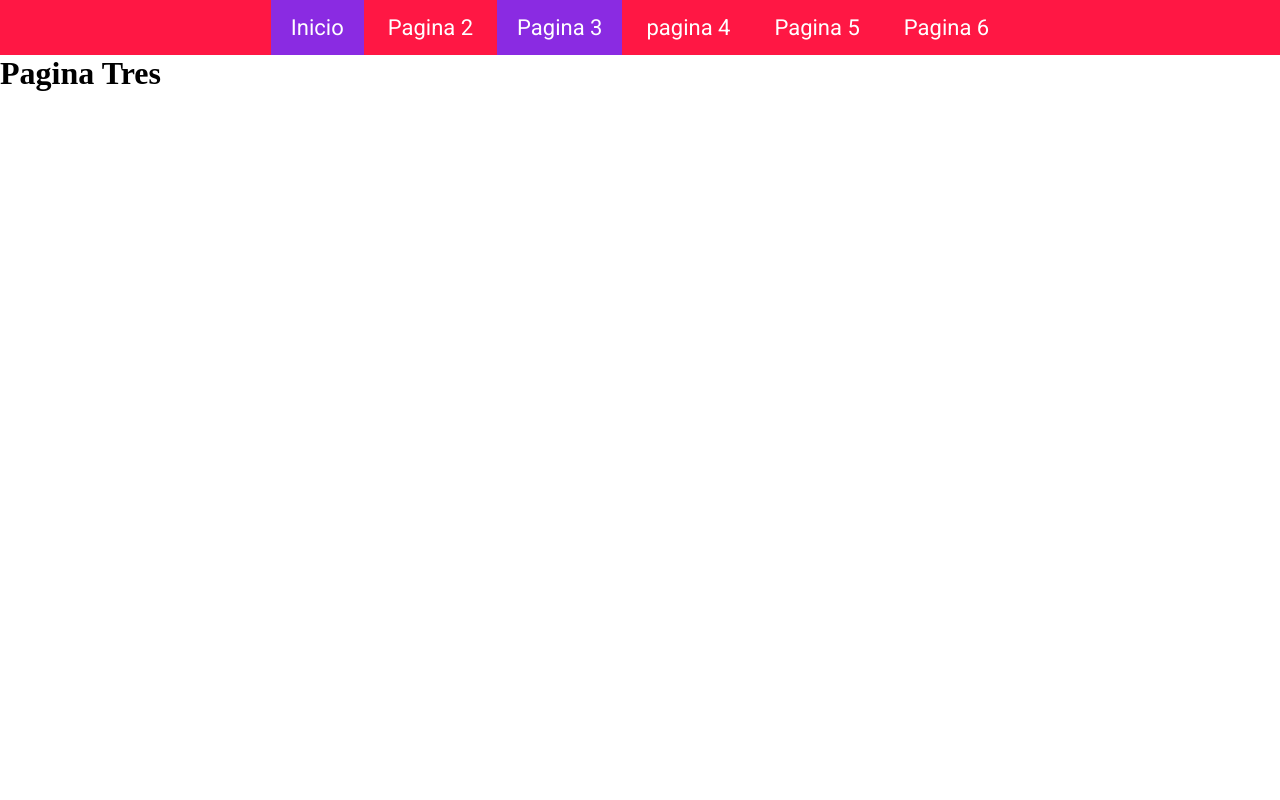
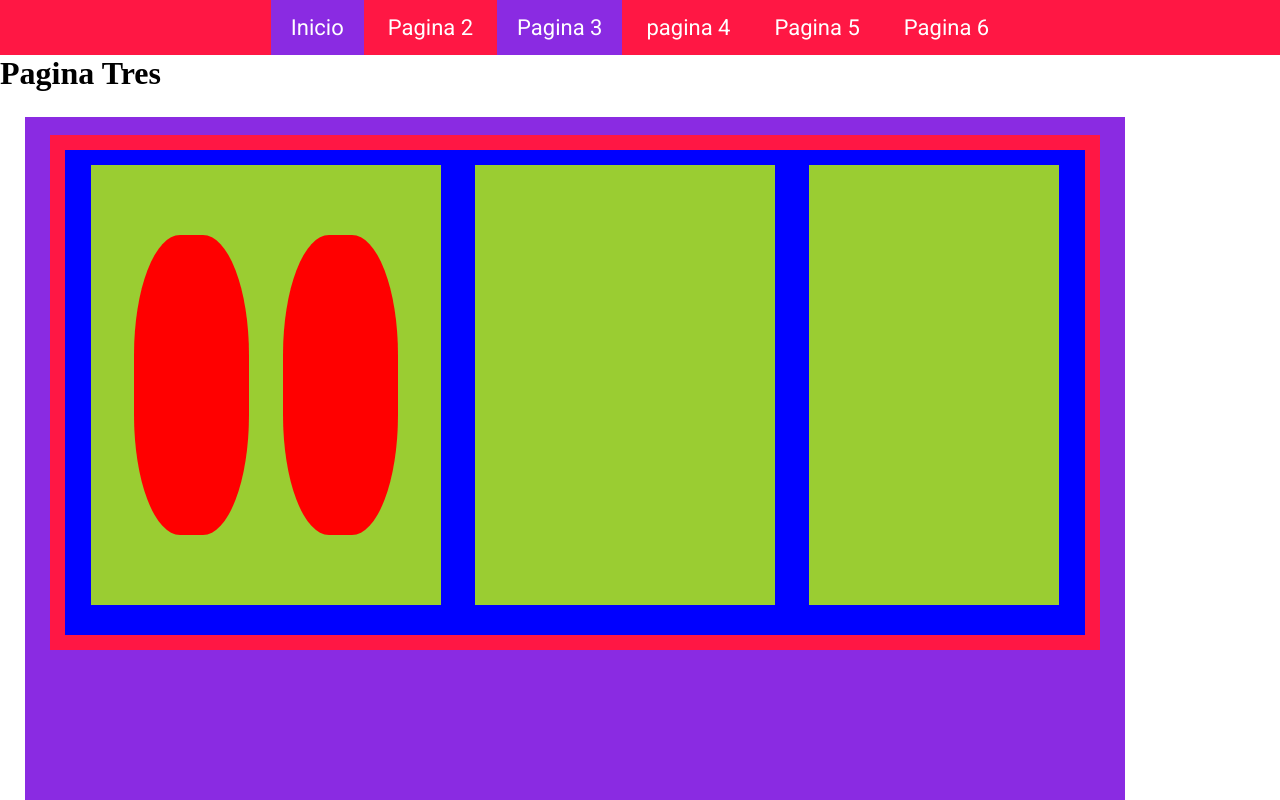
Before and after one commit to davidsarmi/estilosCirculos, a plain HTML site: page pages/pagina3.html in a window 1280 px wide. Shown: the top 800 px of the page. Drawn offline with Linux system fonts and the light colour scheme.

Commit message:
tercer pagina segunda pagina  css

```diff
--- a/pages/pagina3.html
+++ b/pages/pagina3.html
@@ -17,5 +17,60 @@
         </ul>
     </nav>
     <h1>Pagina Tres</h1>
+    <nav class="pagina3">
+        <article>
+            <main>
+                <section>
+                    <footer></footer>
+                    <footer></footer>
+                    <footer></footer>
+                    <footer></footer>
+                    <footer></footer>
+                    <footer></footer>
+                </section>
+            </main>
+        </article>
+        <article>
+            <main>
+                <section>
+                    <div></div>
+                    <div></div>
+                    <footer></footer>
+                    <div></div>
+                    <div></div>
+                    <footer></footer>
+                </section>
+            </main>
+        </article>
+        <aside >
+            <li>
+                <div>
+                    <nav></nav>
+                    <nav></nav>
+                </div>
+                <article>
+                    <main></main>
+                    <main></main>
+                </article>
+                <section>
+                    <footer></footer>
+                    <footer></footer>
+                </section>
+            </li>
+        </aside>
+        <!--<li class="pag2parte3">
+            <a>
+                <nav>
+                    <article>
+                        <div></div>
+                        <div></div>
+                        <div></div>
+                        <div></div>
+                        <div></div>
+                    </article>
+                </nav>
+            </a>
+        </li>
+    </nav>-->
 </body>
 </html>
--- a/styles/main.css
+++ b/styles/main.css
@@ -145,5 +145,116 @@ nav ul li a{
   width: 330px;
   margin: 0 15px 20px 20px;
   display: inline-block;
+  vertical-align: top;
+}
+.pagina2 aside{
+  background-color: aqua;
+  height: 350px;
+  width: 190px;
+  margin: 25px 15px;
+  border-radius: 45% 45%;
+}
+.pagina2 a{
+  background-color: aqua;
+  height: 125px;
+  width: 125px;
+  margin: 30px 10px;
+  border-radius: 50%;
+  display: inline-block;
+}
+/*pagina3*/
+.pagina3{
+  background-color: blueviolet;
+  height: 1500px;
+  width: 1100px;
+  margin: 25px;
+  padding: 18px 0 0 0;
+}
+/*.pagina3 article{
+  background-color: #FF1744;
+  height: 500px;
+  width: 510px;
+  margin: 0 18px 18px 18px;
+  padding: 15px 0 0 0;
+  display: inline-block;
+}
+.pagina3 main{
+  background-color: blue;
+  height: 470px;
+  width: 480px;
+  margin: 0 15px 15px 15px;
+  padding: 15px 0 0 0;
+}
+.pagina3 section{
+  background-color: green;
+  height: 355px;
+  width: 450px;
+  margin: 0 15px 15px 15px;
+  padding: 100px 0 0 0;
+}
+.pagina3 footer{
+  background-color: blue;
+  height: 100px;
+  width: 100px;
+  margin: 0 15px 15px 15px ;
+  padding: 15px 0 0 0;
+  border-radius: 50%;
+  display: inline-block;
+}
+.pagina3 div{
+  background-color: blue;
+  height: 100px;
+  width: 100px;
+  margin: 0 15px 15px 15px ;
+  padding: 15px 0 0 0;
 
+  display: inline-block;
+}*/
+.pagina3 aside{
+  background-color: #FF1744;
+  height: 500px;
+  width: 1050px;
+  margin: 0 18px 18px 18px;
+  padding: 15px 0 0 0;
+  display: inline-block;
 }
+.pagina3 li{
+  background-color: blue;
+  height: 470px;
+  width: 1020px;
+  margin: 0 15px 15px 15px;
+  padding: 15px 0 0 0;
+}
+.pagina3 aside li div{
+  background-color: yellowgreen;
+  padding: 70px 0;
+  width: 350px;
+  margin: 0 15px 15px 15px;
+  display: inline-block;
+  vertical-align: top;
+}
+.pagina3 aside li article{
+  background-color: yellowgreen;
+  height: 440px;
+  width: 300px;
+  margin: 0 15px 15px 15px;
+  display: inline-block;
+  vertical-align: top;
+}
+.pagina3 aside li section{
+  background-color: yellowgreen;
+  height: 440px;
+  width: 250px;
+  margin: 0 15px 15px 15px;
+  display: inline-block;
+  vertical-align: top;
+}
+.pagina3 aside li div nav{
+  background-color : red;
+  height: 300px;
+  width: 115px;
+  margin: 0 15px;
+  border-radius: 40% 40%;
+  display: inline-block;
+  vertical-align: top;
+}
```
Also changed, not shown: pages/pagina2.html (+3 -0 lines).
